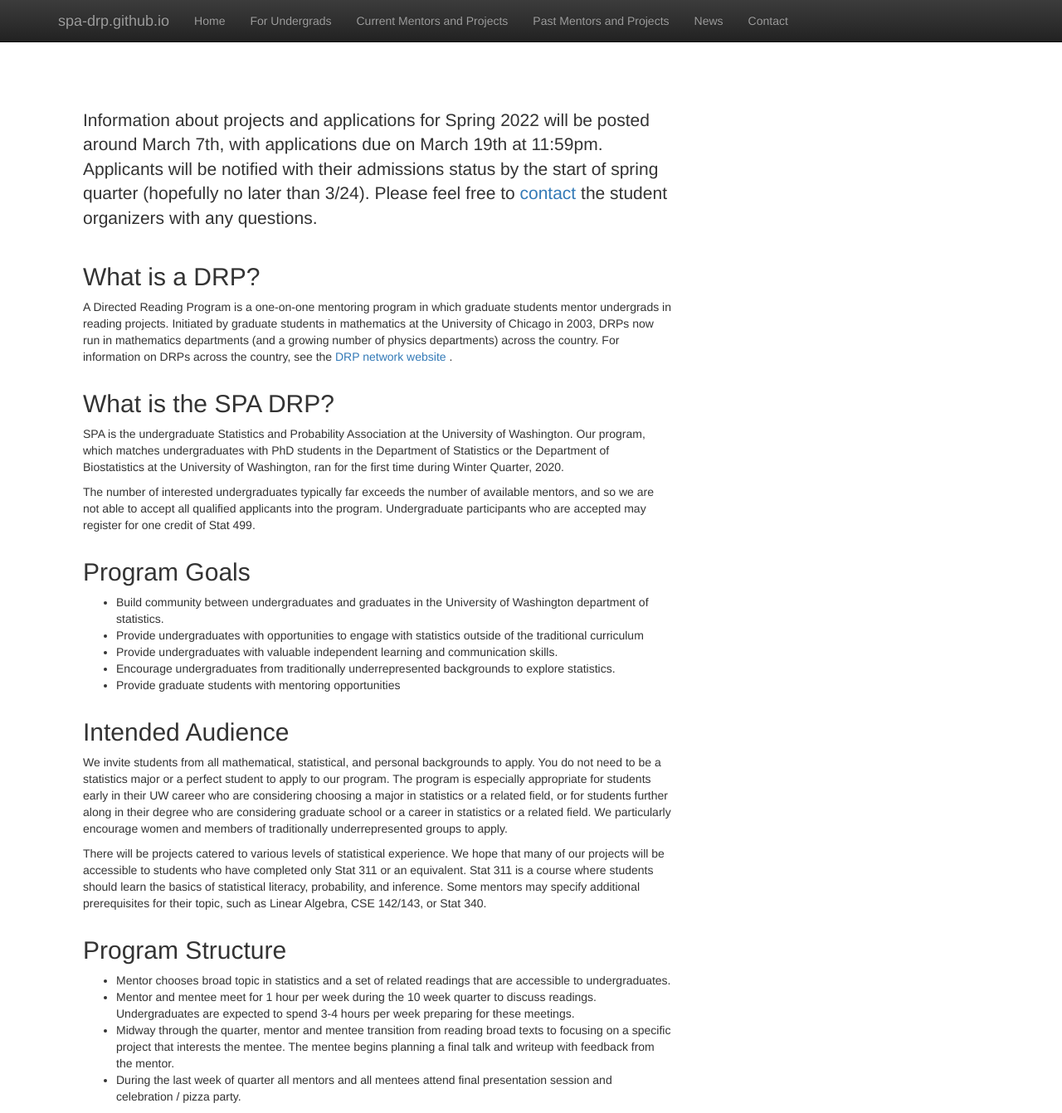
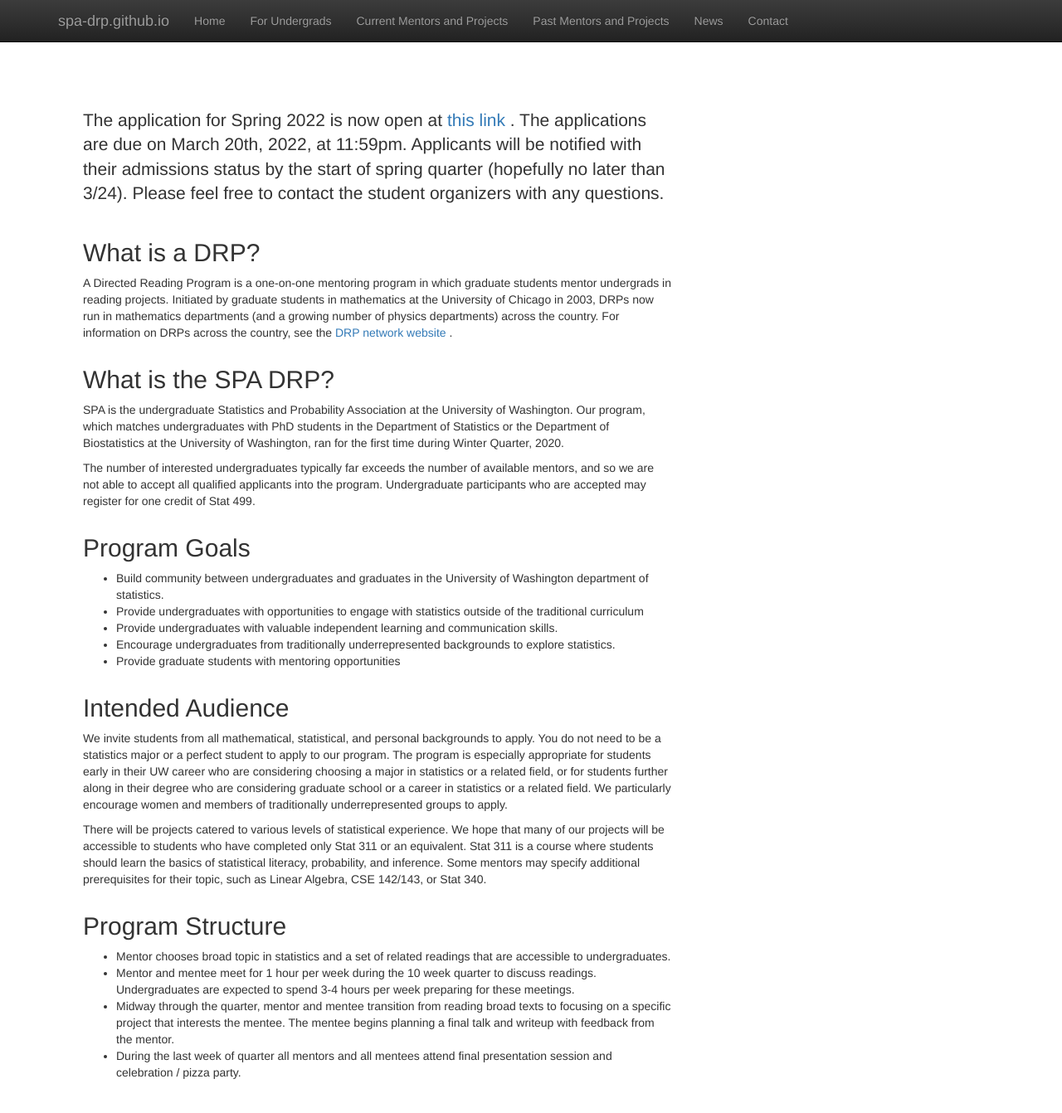
Before and after one commit to SPA-DRP/spa-drp.github.io, a Jekyll site: the page built from index.html, in a window 1280 px wide and 1342 px high. Shown: the whole window at 83% size. Built offline with Jekyll 4.4.1, drawn with Linux system fonts in a browser that asks for light colours; nearby versions of some CDN libraries; library files that are not in the unit come from our copies.

Commit message:
Application link

```diff
--- a/index.html
+++ b/index.html
@@ -7,8 +7,9 @@
 <div class="col-md-8">
   <h2 style="padding-top: 10px;" class="featurette-heading"> </h2>
   <p class="lead">
-  Information about projects and applications for Spring 2022 will be posted around March 7th, with applications due on March 19th at 11:59pm. Applicants will be notified with their admissions status by the start of spring quarter (hopefully no later than 3/24).
-  Please feel free to <a href="https://spa-drp.github.io/contact.html"> contact </a> the student organizers with
+    The application for Spring 2022 is now open at <a href="https://docs.google.com/forms/d/e/1FAIpQLSfA_6Mpr_0h5vbIPDQEwDUCpgtfhIEgFp6SvmzpAsKTqLvatw/viewform?usp=sf_link"> this link </a>.
+    The applications are due on March 20th, 2022, at 11:59pm. Applicants will be notified with their admissions status by the start of spring quarter (hopefully no later than 3/24).
+  Please feel free to  contact </a> the student organizers with
     any questions.
   </p>
 <!--   <p class = "lead", style="font-size:180%;">
```
